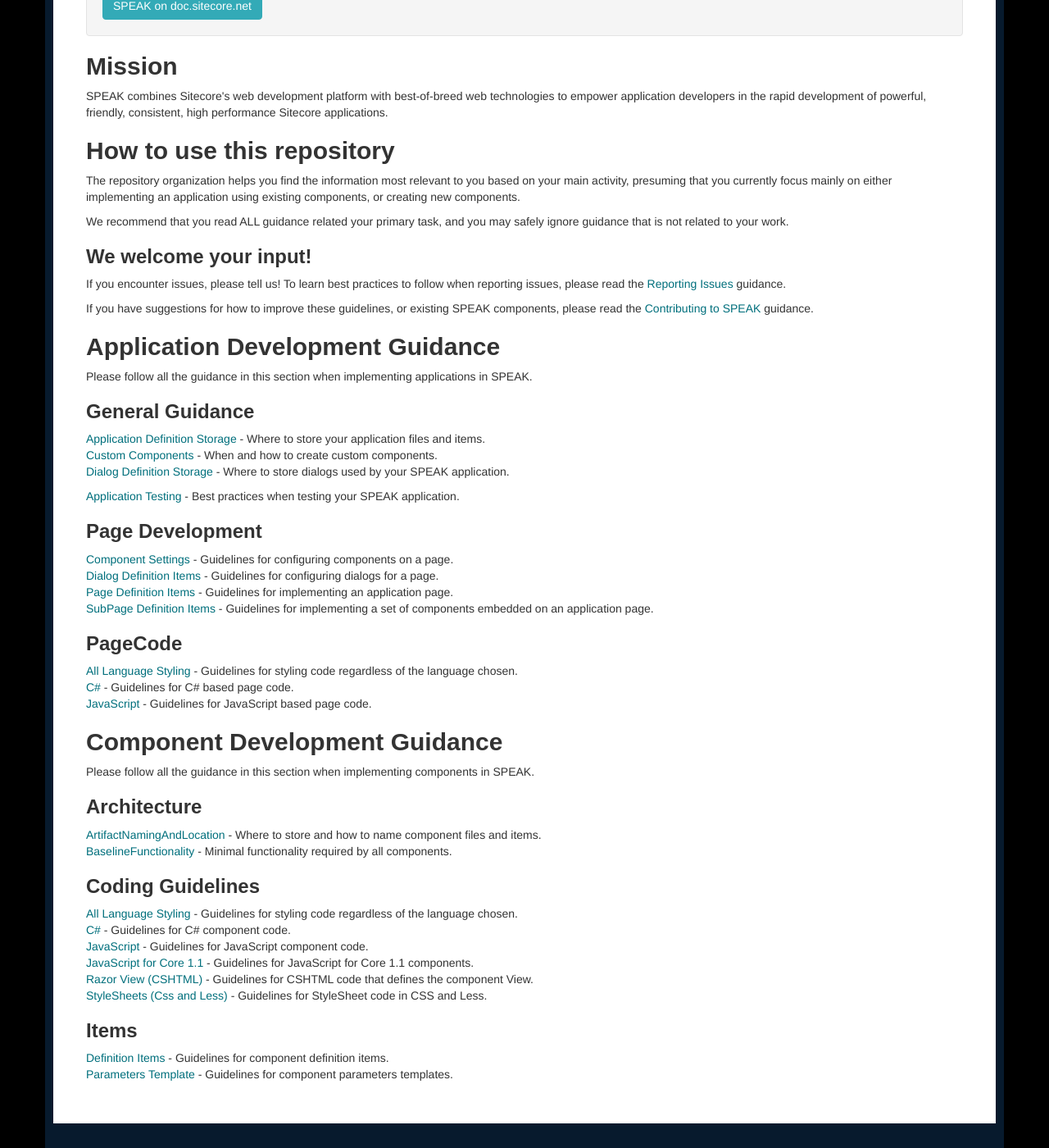
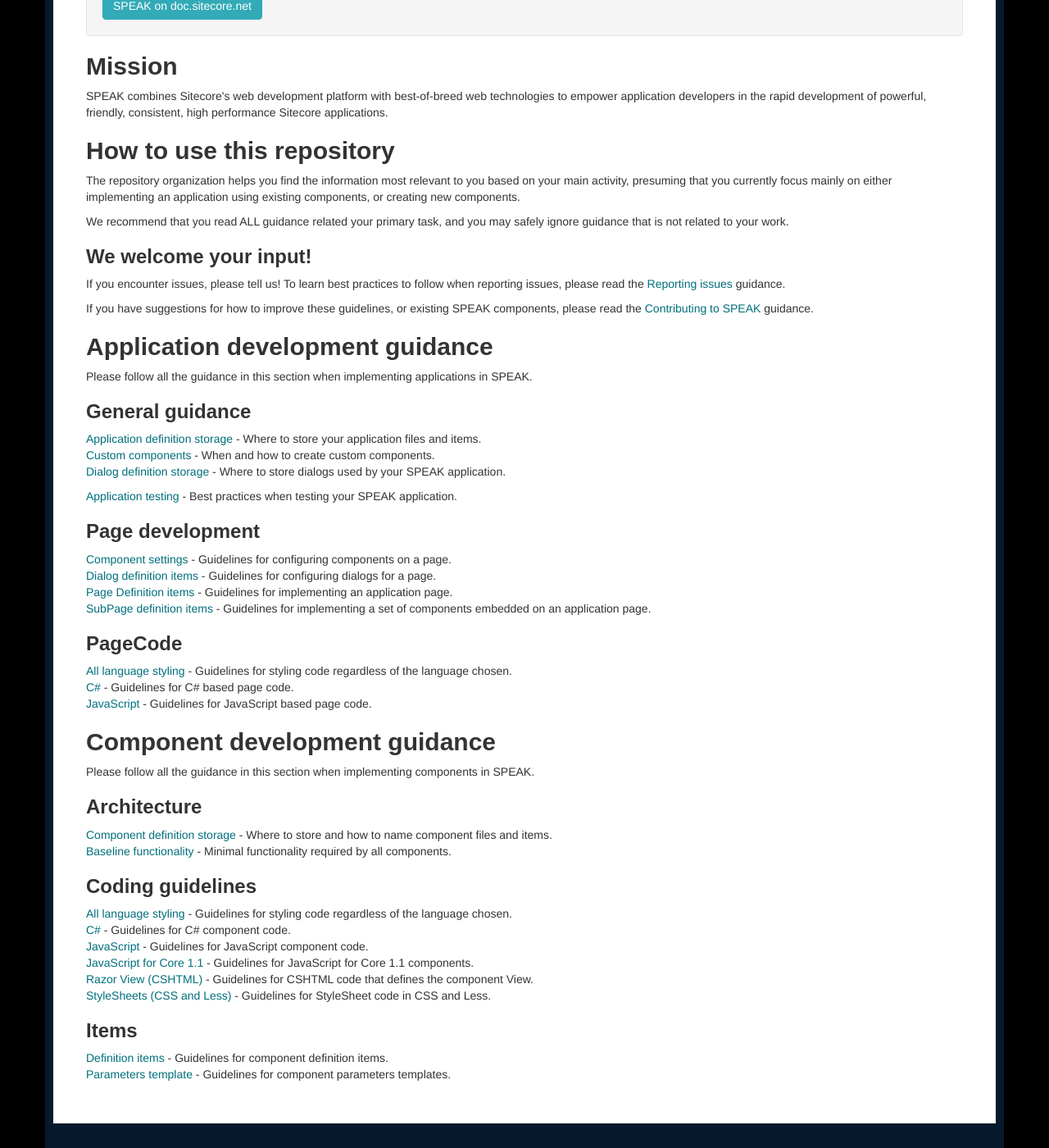
Before and after one commit to Sitecore-Community/Sitecore.Speak.Guidance, a Jekyll site: the page built from index.html, in a window 1280 px wide and 1400 px high, scrolled down 534 px. Shown: the whole window at 82% size. Built offline with Jekyll 4.4.1, drawn with Linux system fonts in a browser that asks for light colours; nearby versions of some CDN libraries; some web fonts are replaced; the list of posts is cut into pages by our own code.

Commit message:
Formatting changes
Changes casing in geeral to follow general documentation guidelines-

```diff
--- a/index.html
+++ b/index.html
@@ -24,53 +24,53 @@
 
 <h3>We welcome your input!</h3>
 
-<p>If you encounter issues, please tell us!  To learn best practices to follow when reporting issues, please read the <a href="./Contributing%20to%20SPEAK/ReportingIssues">Reporting Issues</a> guidance.</p>
+<p>If you encounter issues, please tell us!  To learn best practices to follow when reporting issues, please read the <a href="./Contributing%20to%20SPEAK/ReportingIssues">Reporting issues</a> guidance.</p>
 
 <p>If you have suggestions for how to improve these guidelines, or existing SPEAK components, please read the <a href="./Contributing%20to%20SPEAK/ProposingGuidance">Contributing to SPEAK</a> guidance.</p>
 
-<h2>Application Development Guidance</h2>
+<h2>Application development guidance</h2>
 
 <p>Please follow all the guidance in this section when implementing applications in SPEAK.</p>
 
-<h3>General Guidance</h3>
+<h3>General guidance</h3>
 
-<p><a href="./Application%20Development/General%20Guidelines/ApplicationDefinitionStorage">Application Definition Storage</a> - Where to store your application files and items. <br />
-<a href="./Application%20Development/General%20Guidelines/CustomComponents">Custom Components</a> - When and how to create custom components. <br />
-<a href="./Application%20Development/General%20Guidelines/DialogDefinitionStorage">Dialog Definition Storage</a> - Where to store dialogs used by your SPEAK application.</p>
-<a href="./Application%20Development/Application%20Testing/ApplicationTesting">Application Testing</a> - Best practices when testing your SPEAK application.</p>
+<p><a href="./Application%20Development/General%20Guidelines/ApplicationDefinitionStorage">Application definition storage</a> - Where to store your application files and items. <br />
+<a href="./Application%20Development/General%20Guidelines/CustomComponents">Custom components</a> - When and how to create custom components. <br />
+<a href="./Application%20Development/General%20Guidelines/DialogDefinitionStorage">Dialog definition storage</a> - Where to store dialogs used by your SPEAK application.</p>
+<a href="./Application%20Development/Application%20Testing/ApplicationTesting">Application testing</a> - Best practices when testing your SPEAK application.</p>
 
-<h3>Page Development</h3>
+<h3>Page development</h3>
 
-<p><a href="./Application%20Development/Page%20Development/ComponentSettings">Component Settings</a> - Guidelines for configuring components on a page. <br />
-<a href="./Application%20Development/Page%20Development/DialogDefinitionItems">Dialog Definition Items</a> - Guidelines for configuring dialogs for a page. <br />
-<a href="./Application%20Development/Page%20Development/PageDefinitionItems">Page Definition Items</a> - Guidelines for implementing an application page.  <br/>
-<a href="./Application%20Development/Page%20Development/SubPageDefinitionItems">SubPage Definition Items</a> - Guidelines for implementing a set of components embedded on an application page.  </p>
+<p><a href="./Application%20Development/Page%20Development/ComponentSettings">Component settings</a> - Guidelines for configuring components on a page. <br />
+<a href="./Application%20Development/Page%20Development/DialogDefinitionItems">Dialog definition items</a> - Guidelines for configuring dialogs for a page. <br />
+<a href="./Application%20Development/Page%20Development/PageDefinitionItems">Page Definition items</a> - Guidelines for implementing an application page.  <br/>
+<a href="./Application%20Development/Page%20Development/SubPageDefinitionItems">SubPage definition items</a> - Guidelines for implementing a set of components embedded on an application page.  </p>
 
 <h3>PageCode</h3>
 
-<p><a href="./Application%20Development/PageCode/AllLanguageStyling">All Language Styling</a> - Guidelines for styling code regardless of the language chosen. <br />
+<p><a href="./Application%20Development/PageCode/AllLanguageStyling">All language styling</a> - Guidelines for styling code regardless of the language chosen. <br />
 <a href="./Application%20Development/PageCode/CSharp">C#</a> - Guidelines for C# based page code. <br />
 <a href="./Application%20Development/PageCode/JavaScript">JavaScript</a> - Guidelines for JavaScript based page code.  </p>
 
-<h2>Component Development Guidance</h2>
+<h2>Component development guidance</h2>
 
 <p>Please follow all the guidance in this section when implementing components in SPEAK.</p>
 
 <h3>Architecture</h3>
 
-<p><a href="./Component%20Development/Architecture/ArtifactNamingAndLocation">ArtifactNamingAndLocation</a> - Where to store and how to name component files and items. <br />
-<a href="./Component%20Development/Architecture/BaselineFunctionality">BaselineFunctionality</a> - Minimal functionality required by all components.  </p>
+<p><a href="./Component%20Development/Architecture/ArtifactNamingAndLocation">Component definition storage</a> - Where to store and how to name component files and items. <br />
+<a href="./Component%20Development/Architecture/BaselineFunctionality">Baseline functionality</a> - Minimal functionality required by all components.  </p>
 
-<h3>Coding Guidelines</h3>
+<h3>Coding guidelines</h3>
 
-<p><a href="./Component%20Development/Coding%20Guidelines/AllLanguageStyling">All Language Styling</a> - Guidelines for styling code regardless of the language chosen. <br />
+<p><a href="./Component%20Development/Coding%20Guidelines/AllLanguageStyling">All language styling</a> - Guidelines for styling code regardless of the language chosen. <br />
 <a href="./Component%20Development/Coding%20Guidelines/CSharp">C#</a> - Guidelines for C# component code. <br />
 <a href="./Component%20Development/Coding%20Guidelines/JavaScript">JavaScript</a> - Guidelines for JavaScript component code. <br />
 <a href="./Component%20Development/Coding%20Guidelines/JavaScriptCore1.1">JavaScript for Core 1.1</a> - Guidelines for JavaScript for Core 1.1 components. <br />
 <a href="./Component%20Development/Coding%20Guidelines/RazorViewCSHTML">Razor View (CSHTML)</a> - Guidelines for CSHTML code that defines the component View. <br />
-<a href="./Component%20Development/Coding%20Guidelines/StylesheetCssLess">StyleSheets (Css and Less)</a> - Guidelines for StyleSheet code in CSS and Less.  </p>
+<a href="./Component%20Development/Coding%20Guidelines/StylesheetCssLess">StyleSheets (CSS and Less)</a> - Guidelines for StyleSheet code in CSS and Less.  </p>
 
 <h3>Items</h3>
 
-<p><a href="./Component%20Development/Items/DefinitionItem">Definition Items</a> - Guidelines for component definition items. <br />
-<a href="./Component%20Development/Items/ParametersTemplate">Parameters Template</a> - Guidelines for component parameters templates.</p>
+<p><a href="./Component%20Development/Items/DefinitionItem">Definition items</a> - Guidelines for component definition items. <br />
+<a href="./Component%20Development/Items/ParametersTemplate">Parameters template</a> - Guidelines for component parameters templates.</p>
```
